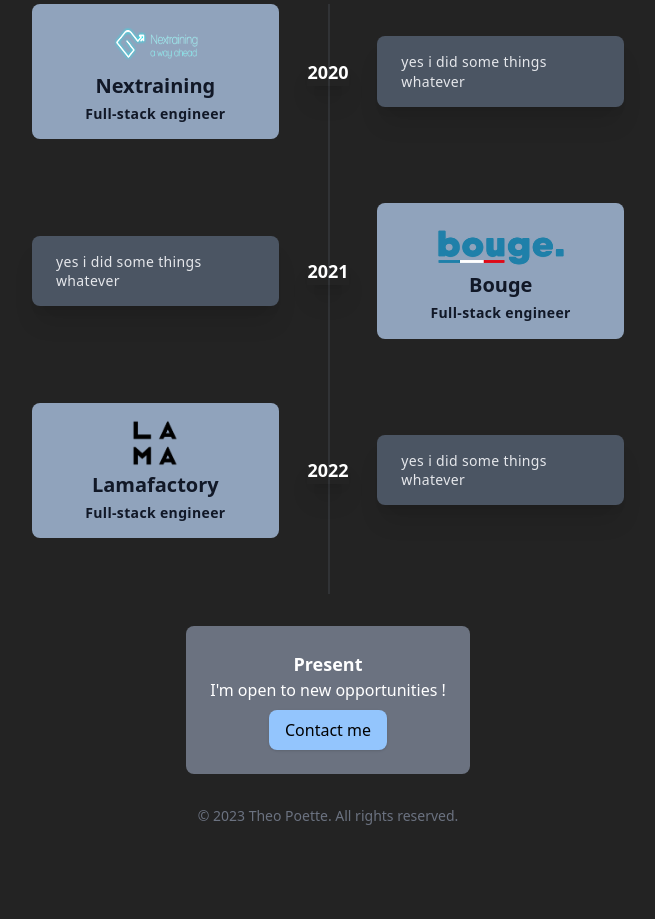
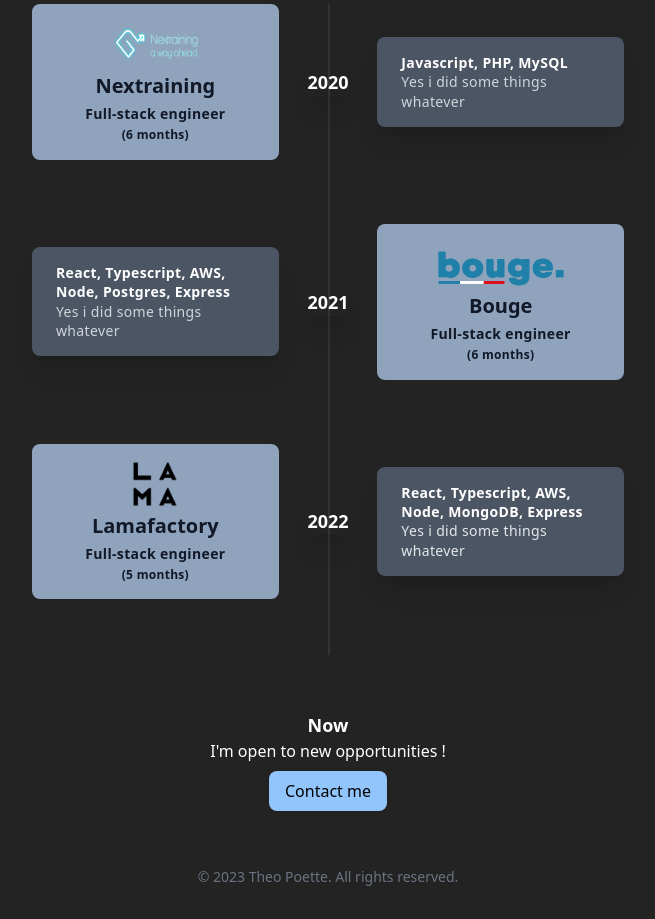
Before and after one commit to sisypheus/my_site, a Next.js app: page /work in a window 1280 px wide. Shown: the part 400-1319 px from the top of the page, without its empty margins (312-967 px from the left). Before the commit the page ends 1258 px from the top, so only its background shows below. Built offline with nearby package versions, Linux system fonts and the light colour scheme.

Commit message:
fix: footer positioin

```diff
--- /dev/null
+++ b/src/components/ActionButton.tsx
@@ -0,0 +1,9 @@
+const ActionButton = ({ children, onClick, props, text }: any) => {
+  return (
+    <button {...props} className="">
+      {text}
+    </button>
+  );
+};
+
+export default ActionButton;
--- a/src/components/Layout.tsx
+++ b/src/components/Layout.tsx
@@ -4,16 +4,16 @@
 
 const Layout: NextPage = ({ children }: any) => {
   return (
-    <main className="min-h-screen bg-[#232323] md:px-8">
-      <div className="mx-auto max-w-3xl">
+    <main className="h-full bg-[#232323] md:px-8">
+      <div className="mx-auto flex h-full max-w-3xl flex-col justify-between">
         <Menu />
-        <div className="mx-auto flex min-h-screen flex-col px-4">
-          <div className="px-2 md:px-12">
+        <div className="mx-auto w-full px-4">
+          <div className="w-full px-2 md:px-12">
             <div className="h-80">test</div>
-            <div className="flex-1">{children}</div>
-            <Footer />
+            <div className="block">{children}</div>
           </div>
         </div>
+        <Footer />
       </div>
     </main>
   );
--- a/src/components/Menu.tsx
+++ b/src/components/Menu.tsx
@@ -14,7 +14,7 @@
   };
 
   return (
-    <div className="sticky top-0 z-10 w-full backdrop-blur-md px-4">
+    <div className="sticky top-0 z-10 w-full px-4 backdrop-blur-md">
       <div className="flex items-center justify-between text-white">
         <div className="flex items-center justify-center py-4">
           <Link href="/">
@@ -92,7 +92,10 @@
           >
             <p>Work</p>
           </ActiveLink>
-          <ActiveLink href="/contact" activeClassName="text-gray-300">
+          <ActiveLink
+            href="/contact"
+            activeClassName="text-gray-900 font-semibold bg-blue-300 py-2 rounded"
+          >
             <p className="px-4 font-light  underline-offset-2 hover:underline">
               Contact
             </p>
--- a/src/pages/index.tsx
+++ b/src/pages/index.tsx
@@ -123,11 +123,12 @@
           </div>
         </div>
         <p className="text-white">
-          I am focused on the JavaScript ecosystem and have experience with
-          React, Next.js, Node.js, Nest.js, and PostgreSQL. I am also familiar
-          with Docker, Github, and cloud platforms like AWS and DigitalOcean. I
-          work primarily on Linux and am always looking to expand my skillset.
-          I'm mainly in backend development, and I'm learning Rust and Go.
+          I am mainly working in the JavaScript (Typescript) ecosystem and have
+          experience with React, Next.js, Node.js, Nest.js, and PostgreSQL. I am
+          also familiar with Docker, Github, and cloud platforms like AWS and
+          DigitalOcean. I work primarily on Linux and am always looking to
+          expand my skillset. I prefer backend development, and I'm learning
+          Rust and Go.
         </p>
 
         <div className="mt-8 flex items-center justify-center space-x-4">
--- a/src/pages/work.tsx
+++ b/src/pages/work.tsx
@@ -31,6 +31,9 @@
                 <p className="text-center text-sm font-semibold leading-snug tracking-wide text-gray-900">
                   Full-stack engineer
                 </p>
+                <p className="text-center text-xs font-semibold leading-snug tracking-wide text-gray-900">
+                  (6 months)
+                </p>
               </div>
               <div className="z-20 order-1 flex items-center shadow-xl">
                 <h1 className="mx-auto text-sm font-semibold text-white sm:text-lg">
@@ -38,17 +41,27 @@
                 </h1>
               </div>
               <div className="order-1 w-5/12 rounded-lg bg-gray-600 px-6 py-4 shadow-xl">
-                <p className="text-sm leading-snug tracking-wide text-gray-200">
-                  yes i did some things whatever
-                </p>
+                <div>
+                  <p className="text-sm font-semibold leading-snug tracking-wide text-white">
+                    Javascript, PHP, MySQL
+                  </p>
+                  <p className="text-sm leading-snug tracking-wide text-gray-300">
+                    Yes i did some things whatever
+                  </p>
+                </div>
               </div>
             </div>
 
             <div className="left-timeline mb-8 mt-16 flex w-full items-center justify-between">
               <div className="order-1 w-5/12 rounded-lg bg-gray-600 px-6 py-4 shadow-xl">
-                <p className="text-sm leading-snug tracking-wide text-gray-200">
-                  yes i did some things whatever
-                </p>
+                <div>
+                  <p className="text-sm font-semibold leading-snug tracking-wide text-white">
+                    React, Typescript, AWS, Node, Postgres, Express
+                  </p>
+                  <p className="text-sm leading-snug tracking-wide text-gray-300">
+                    Yes i did some things whatever
+                  </p>
+                </div>
               </div>
               <div className="z-20 order-1 flex items-center shadow-xl">
                 <h1 className="mx-auto text-sm font-semibold text-white sm:text-lg">
@@ -69,6 +82,9 @@
                 <p className="text-center text-sm font-semibold leading-snug tracking-wide text-gray-900">
                   Full-stack engineer
                 </p>
+                <p className="text-center text-xs font-semibold leading-snug tracking-wide text-gray-900">
+                  (6 months)
+                </p>
               </div>
             </div>
 
@@ -87,6 +103,9 @@
                 <p className="text-center text-sm font-semibold leading-snug tracking-wide text-gray-900">
                   Full-stack engineer
                 </p>
+                <p className="text-center text-xs font-semibold leading-snug tracking-wide text-gray-900">
+                  (5 months)
+                </p>
               </div>
               <div className="z-20 order-1 flex items-center shadow-xl">
                 <h1 className="mx-auto text-sm font-semibold text-white sm:text-lg">
@@ -94,15 +113,20 @@
                 </h1>
               </div>
               <div className="order-1 w-5/12 rounded-lg bg-gray-600 px-6 py-4 shadow-xl">
-                <p className="text-sm leading-snug tracking-wide text-gray-200">
-                  yes i did some things whatever
-                </p>
+                <div>
+                  <p className="text-sm font-semibold leading-snug tracking-wide text-white">
+                    React, Typescript, AWS, Node, MongoDB, Express
+                  </p>
+                  <p className="text-sm leading-snug tracking-wide text-gray-200">
+                    Yes i did some things whatever
+                  </p>
+                </div>
               </div>
             </div>
           </div>
         </div>
-        <div className="mx-auto mt-8 flex w-fit flex-col items-center justify-center rounded-lg bg-gray-500 p-6">
-          <p className="text-lg font-semibold text-white">Present</p>
+        <div className="mx-auto mt-8 flex w-fit flex-col items-center justify-center rounded-lg p-6">
+          <p className="text-lg font-semibold text-white">Now</p>
           <p className="text-white">I'm open to new opportunities !</p>
           <Link
             className="mt-2 rounded-lg bg-blue-300 px-4 py-2 shadow"
```
